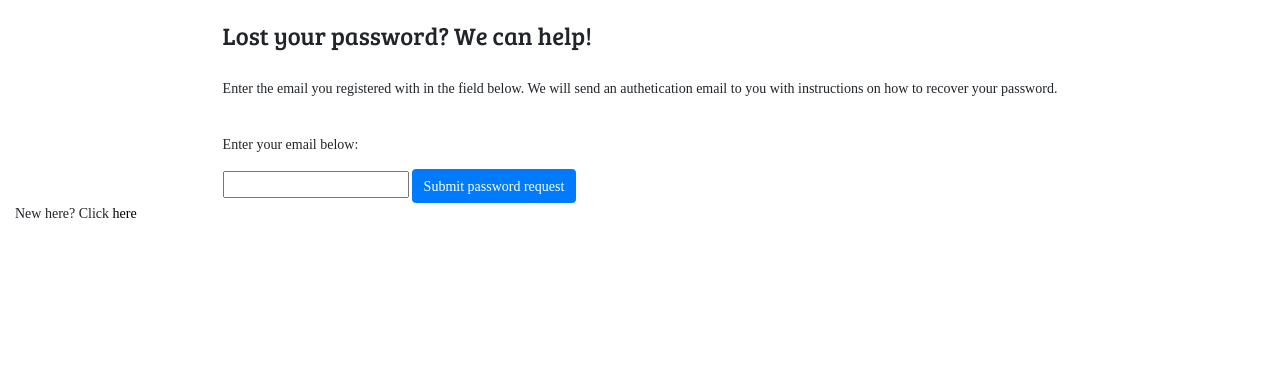
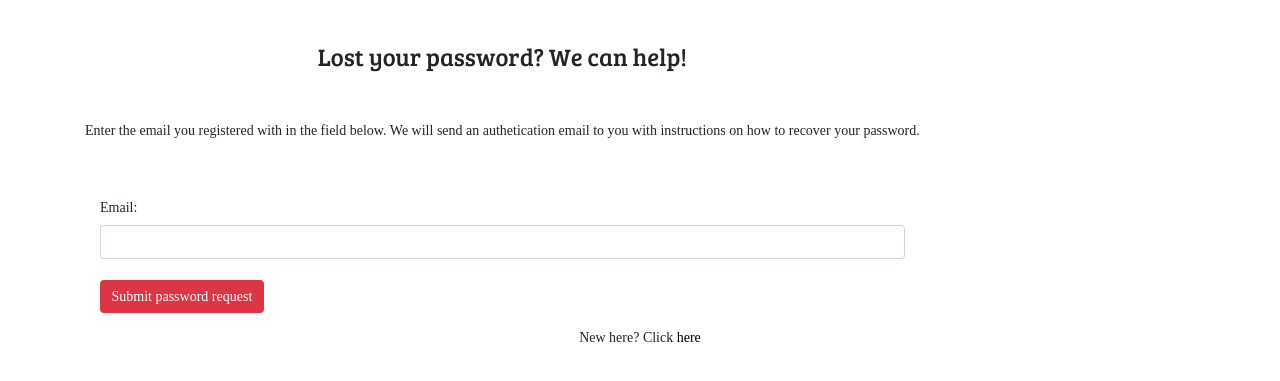
Before and after one commit to Code-Institute-Submissions/Paxicon-ci-milestone3, a Flask app: page /lost_password in a window 1280 px wide. Shown: the part 49-430 px from the top of the page. Run offline with Flask 2, Linux system fonts and the light colour scheme; some libraries are stand-ins or nearby versions; some web fonts are replaced.

Commit message:
Styled user-auth html pages.

```diff
--- a/templates/lost_password.html
+++ b/templates/lost_password.html
@@ -1,33 +1,44 @@
 {% extends 'base.html'%} {% block content %} {% with messages =
 get_flashed_messages() %} {% if messages%} {% for message in messages %}
 {{message}} {% endfor%} {% endif %} {%endwith%}
-<div class="container-fluid">
-<div class="row justify-content-center">
-  <form method="POST" action="{{ url_for('lost_password')}}">
-    <h3>Lost your password? We can help!</h3>
+
+<div class="container">
+  <div class="row">
+    <div class="form-group">
       <br />
-    <p>
+      <h3 class="text-center">Lost your password? We can help!</h3>
+      <br />
+      <br>
+    <form method="POST" action="{{ url_for('lost_password')}}" class="form">
+      <div class="d-flex justify-content-center">
+      <div class="col">
+      <p class="text-center">
         Enter the email you registered with in the field below. We will send an
         authetication email to you with instructions on how to recover your
         password.
       </p>
       <br />
-
-      {{ form.hidden_tag() }}
-      <p>Enter your email below:</p>
-      {{form.email}}
-      {{form.submit(class_="btn btn-primary")}}
+      {{ form.hidden_tag() }}<br />
+      <div class="col">
+      {{form.email.label(class_="justify-content-center")}}
+      <br />
+      {{form.email(class_=" justify-content-center form-control")}}
+      <br />
+      {{form.submit(class_="btn btn-danger justify-content-center")}}
+      </div>
+      </div>
     </form>
     </div>
 </div>
+  </div>
   <div class="container-fluid">
-  <div class="row justify-content-center">
+  <div class="row">
     <div class="col-12">
-  <p>
+      <p class="text-center">
         New here? Click <a href="{{url_for('register')}}">here</a>
       </p>
     </div>
   </div>
 </div>
-
+</div>
 {% endblock %}
```
Also changed, not shown: templates/login.html (+9 -6 lines), templates/register.html (+21 -9 lines). Lines whose indentation alone changed are shown as unchanged.
